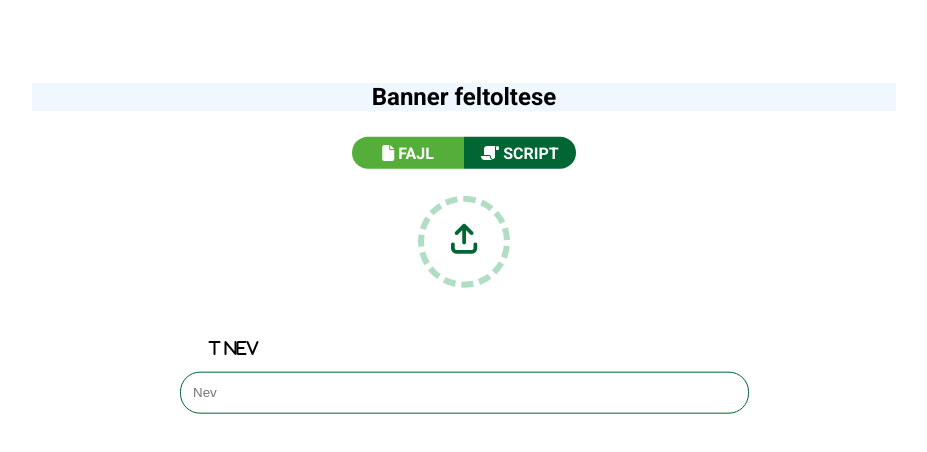
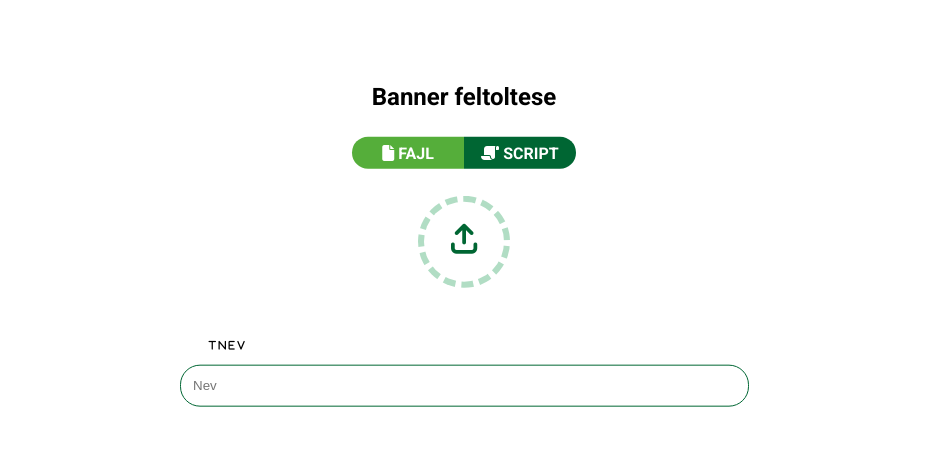
Before and after one commit to simivarga/mentorprogram, a plain HTML site: page 1.3.mentor/index.html in a window 1280 px wide. Shown: the whole page, without its empty margins (176-1103 px from the left). Drawn offline with Linux system fonts and the light colour scheme.

Commit message:
first commit

```diff
--- a/1.3.mentor/CSS/style.css
+++ b/1.3.mentor/CSS/style.css
@@ -12,7 +12,7 @@
     position: relative;
     top:5%;
     font-weight: bold;
-    background-color: aliceblue;
+    background-color: white;
     font-size: 24px;
     text-align: center;
     font-family: 'Roboto', sans-serif;
@@ -83,6 +83,7 @@ div .gomb3{
     top: 19%;
     left: 5%;
     font-weight: normal;
+    font-size: 10px;
 }
 .name {
     color: white;
--- a/1.3.mentor/index.html
+++ b/1.3.mentor/index.html
@@ -19,7 +19,7 @@
                                 <div class="gomb2"><i class="fa-solid fa-scroll fa-flip-horizontal"></i> SCRIPT</div>
                         </div>
                     <div class="gomb3"><i class="fa-solid fa-arrow-up-from-bracket"></i></div>
-                    <div class="asd"><i class="fa-solid fa-t"> Nev</i></div>
+                    <div class="asd"><i class="fa-solid fa-t"> N e v</i></div>
                     <div class="name"><input type="text" placeholder="Nev"></div>
                 </div>
          </div>
```
